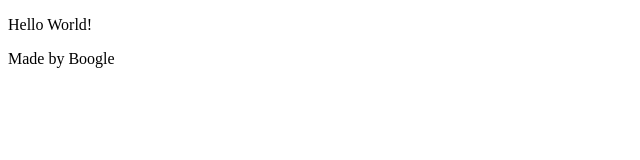
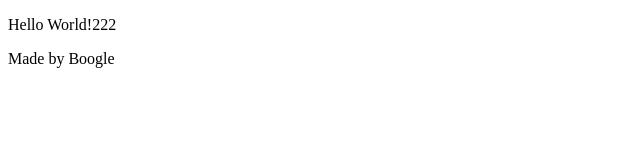
Before and after one commit to taylor-misch/bytepocket, a plain HTML site: page index.html in a window 1280 px wide. Shown: the full height of the page, 0-640 px from the left. Drawn offline with Linux system fonts and the light colour scheme.

Commit message:
dans update

```diff
--- a/index.html
+++ b/index.html
@@ -4,7 +4,7 @@
         <title>bytepocket</title>
     </head>
     <body>
-        <p>Hello World!</p>
+        <p>Hello World!222</p>
         <p>Made by Boogle</p>
     </body>
 </html>
```
